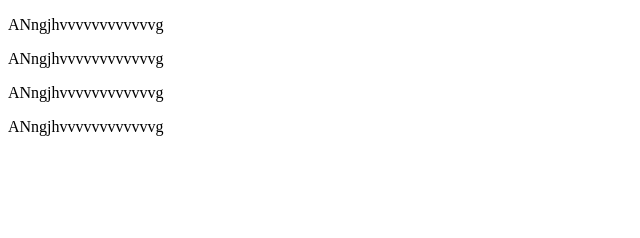
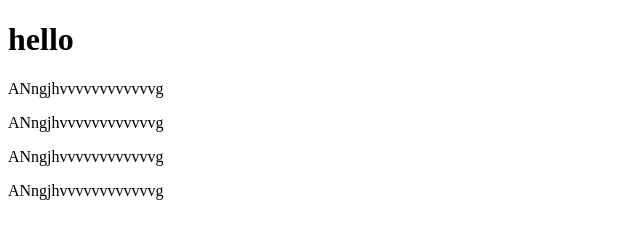
Before and after one commit to Palak2702/local_repo, a plain HTML site: page index.html in a window 1280 px wide. Shown: the whole page, without its empty margins (0-640 px from the left). Drawn offline with Linux system fonts and the light colour scheme.

Commit message:
feature1Changes

```diff
--- a/index.html
+++ b/index.html
@@ -6,6 +6,7 @@
     <title>Document</title>
 </head>
 <body>
+    <div><h1>hello</h1></div>
     <p>ANngjhvvvvvvvvvvvvg</p>
     <p>ANngjhvvvvvvvvvvvvg</p>
     <p>ANngjhvvvvvvvvvvvvg</p>
```
